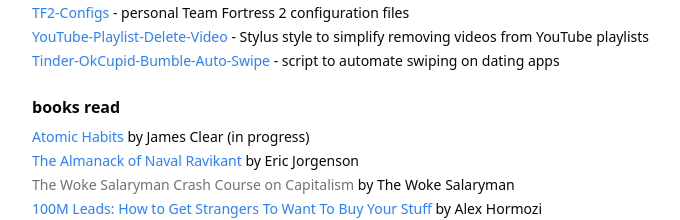
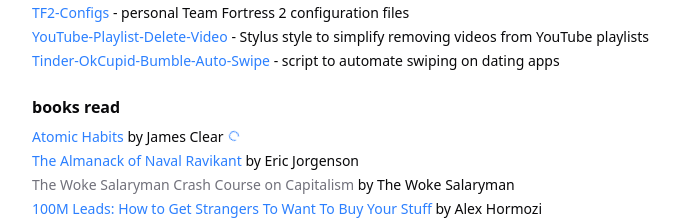
Before and after one commit to jiaweing/portfolio-dex, a Next.js app: page / in a window 1280 px wide. Shown: the part 2341-2561 px from the top of the page, without its empty margins (272-952 px from the left). Built offline with nearby package versions, Linux system fonts and the light colour scheme.

Commit message:
feat: update BooksSection and SocialLinks components for improved functionality and visual indicators

```diff
--- a/components/BooksSection.tsx
+++ b/components/BooksSection.tsx
@@ -6,9 +6,9 @@
 type BookItem = {
   title: string;
   author: string;
-  lastHighlighted: string;
-  highlights: number;
-  status: "completed" | "in-progress";
+  lastHighlighted?: string;
+  highlights?: number;
+  status: string;
   url: string;
 };
 
@@ -49,7 +49,27 @@
 }
 
 function BookListItem({ book }: { book: BookItem }) {
-  const statusIndicator = book.status === "in-progress" ? " (in progress)" : "";
+  const statusIndicator =
+    book.status === "in-progress" ? (
+      <span className="inline-flex items-center ml-1">
+        <svg
+          className="w-3 h-3 animate-spin text-blue-500"
+          xmlns="http://www.w3.org/2000/svg"
+          width="24"
+          height="24"
+          viewBox="0 0 24 24"
+          fill="none"
+          stroke="currentColor"
+          strokeWidth="2"
+          strokeLinecap="round"
+          strokeLinejoin="round"
+        >
+          <path d="M21 12a9 9 0 1 1-6.219-8.56" />
+        </svg>
+      </span>
+    ) : (
+      ""
+    );
 
   return (
     <p>
--- a/components/SocialLinks.tsx
+++ b/components/SocialLinks.tsx
@@ -1,6 +1,7 @@
 "use client";
 import { InView } from "@/components/core/in-view";
 import profileData from "@/data/profile.json";
+import Image from "next/image";
 import Link from "next/link";
 
 type SocialItem = {
@@ -55,12 +56,12 @@
         aria-label={ariaLabel}
         className="text-muted-foreground hover:text-primary text-center w-6 h-6 flex items-center justify-center"
       >
-        <img
+        <Image
           className="h-5 w-5 dark:invert hover:opacity-100 opacity-50 transition-colors duration-300 grayscale"
           src={imgSrc}
           alt={alt}
-          height="16"
-          width="16"
+          height={16}
+          width={16}
         />
       </Link>
     </InView>
```
